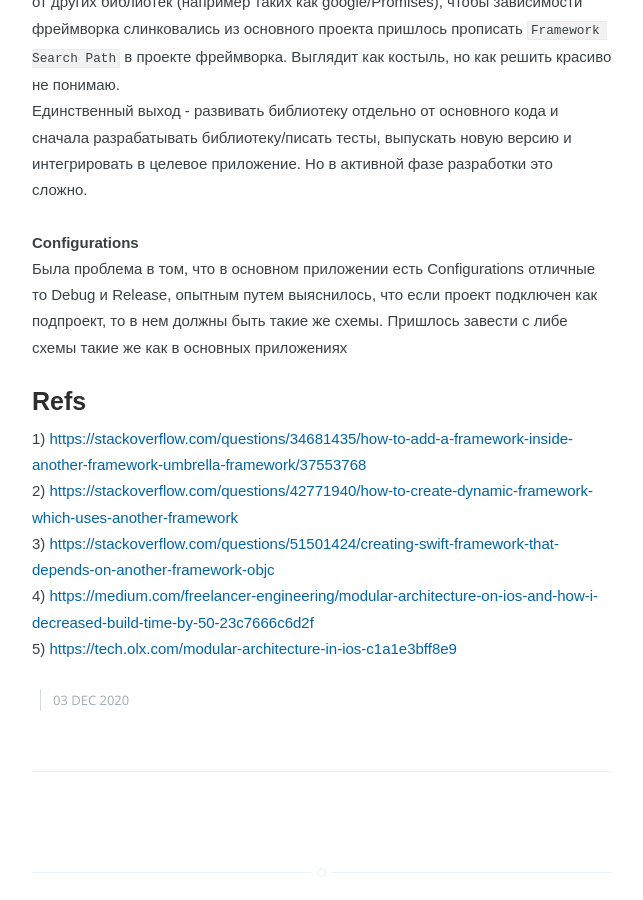
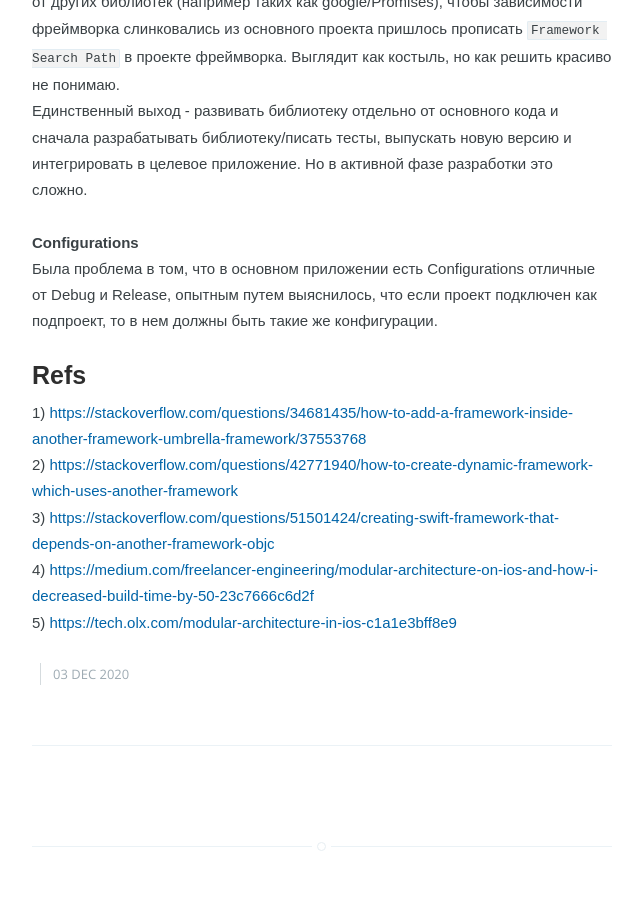
Before and after one commit to chchrn/chchrn.github.io, a Jekyll site: the page built from _posts/2020-12-03-migrate_to_frameworks.md, in a window 1280 px wide and 900 px high, scrolled down 1269 px. Shown: the whole window, without its empty margins (318-961 px from the left). Built offline with Jekyll 4.4.1, drawn with Linux system fonts in a browser that asks for light colours.

```diff
--- a/_posts/2020-12-03-migrate_to_frameworks.md
+++ b/_posts/2020-12-03-migrate_to_frameworks.md
@@ -38,7 +38,7 @@
 Единственный выход - развивать библиотеку отдельно от основного кода и сначала разрабатывать библиотеку/писать тесты, выпускать новую версию и интегрировать в целевое приложение. Но в активной фазе разработки это сложно.
 
 **Configurations**
-Была проблема в том, что в основном приложении есть Configurations отличные то Debug и Release, опытным путем выяснилось, что если проект подключен как подпроект, то в нем должны быть такие же схемы. Пришлось завести с либе схемы такие же как в основных приложениях
+Была проблема в том, что в основном приложении есть Configurations отличные от Debug и Release, опытным путем выяснилось, что если проект подключен как подпроект, то в нем должны быть такие же конфигурации.
 
 
 #### Refs
```
